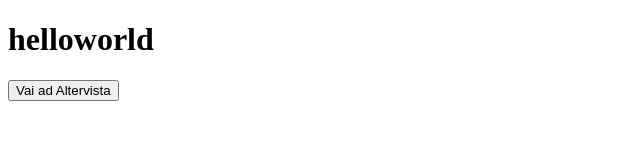
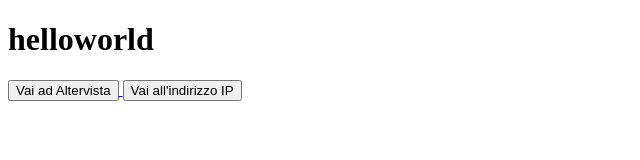
Before and after one commit to Belo-luca/sito, a plain HTML site: page index.html in a window 1280 px wide. Shown: the whole page, without its empty margins (0-640 px from the left). Drawn offline with Linux system fonts and the light colour scheme.

Commit message:
Aggiungi pulsante per indirizzo IP

```diff
--- a/index.html
+++ b/index.html
@@ -10,5 +10,8 @@
     <a href="http://holamundo.altervista.org/" target="_blank" rel="noopener noreferrer">
       <button type="button">Vai ad Altervista</button>
     </a>
+    <a href="http://192.168.112.203" target="_blank" rel="noopener noreferrer">
+      <button type="button">Vai all'indirizzo IP</button>
+    </a>
   </body>
 </html>
```
